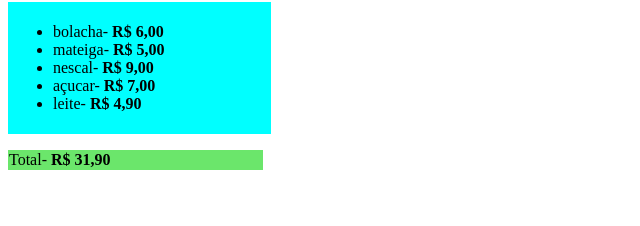
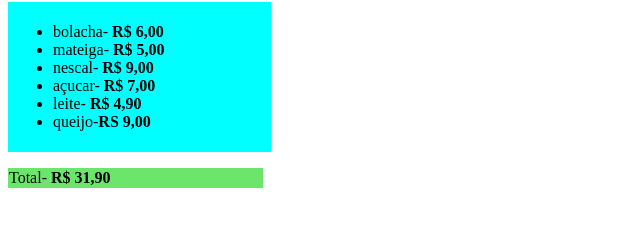
Before and after one commit to mateussouza10/Exercicio-lista-de-compras, a plain HTML site: page index.html in a window 1280 px wide. Shown: the part 78-304 px from the top of the page, without its empty margins (0-640 px from the left). Drawn offline with Linux system fonts and the light colour scheme.

Commit message:
adicionado queijo na lista

```diff
--- a/index.html
+++ b/index.html
@@ -15,6 +15,7 @@
         <li> nescal- <strong>R$ 9,00</strong></li>
         <li>açucar- <strong>R$ 7,00</strong></li>
         <li> leite-<strong> R$ 4,90</strong></li>
+        <li>queijo-<strong>RS 9,00</strong></li>
     </ul></div>
         <p> Total- <strong>R$ 31,90</strong></p>
 </body>
```
